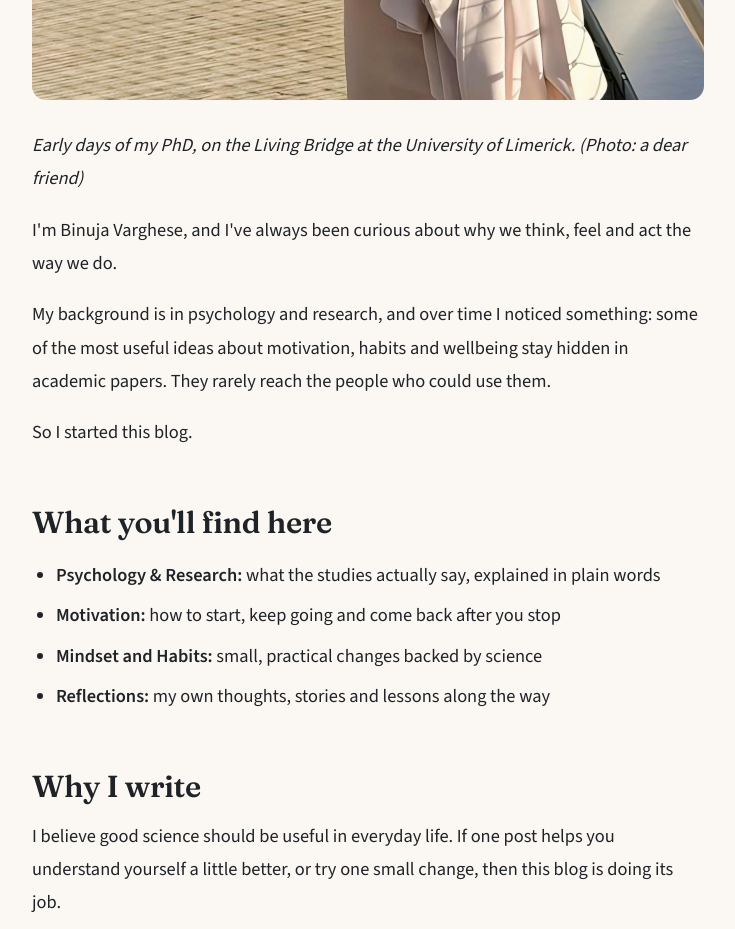
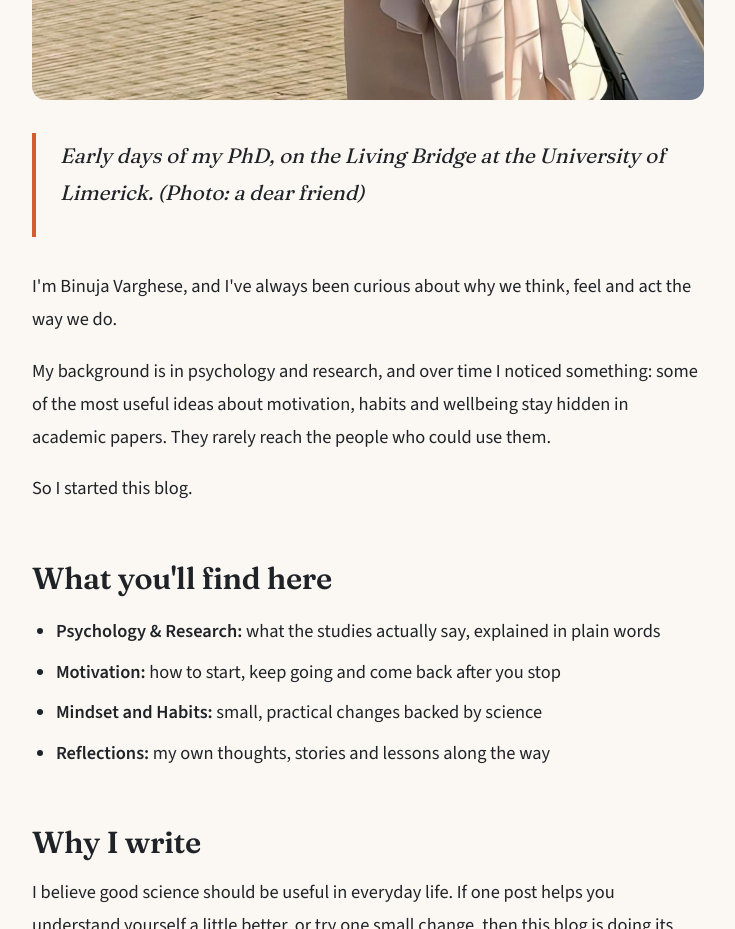
Before and after one commit to binujavarghese/binujavarghese.github.io, an Eleventy site: page src/pages/about.md in a window 1280 px wide. Shown: the part 1180-2109 px from the top of the page, without its empty margins (272-1007 px from the left). Built offline with nearby package versions, Linux system fonts and the light colour scheme; Eleventy itself is replaced by a stand-in of ours; files that its build step writes are made by us from their sources.

Commit message:
Update src/pages/about.md (via Pages CMS)

```diff
--- a/src/pages/about.md
+++ b/src/pages/about.md
@@ -6,7 +6,7 @@ description: Hi, I'm Binuja. Here's who I am and why I write.
 ---
 ![Photo of Binuja Varghese](/images/Binuja-1.jpg)
 
-*Early days of my PhD, on the Living Bridge at the University of Limerick. (Photo: a dear friend)*
+> *Early days of my PhD, on the Living Bridge at the University of Limerick. (Photo: a dear friend)*
 
 I'm Binuja Varghese, and I've always been curious about why we think, feel and act the way we do.
 
```
